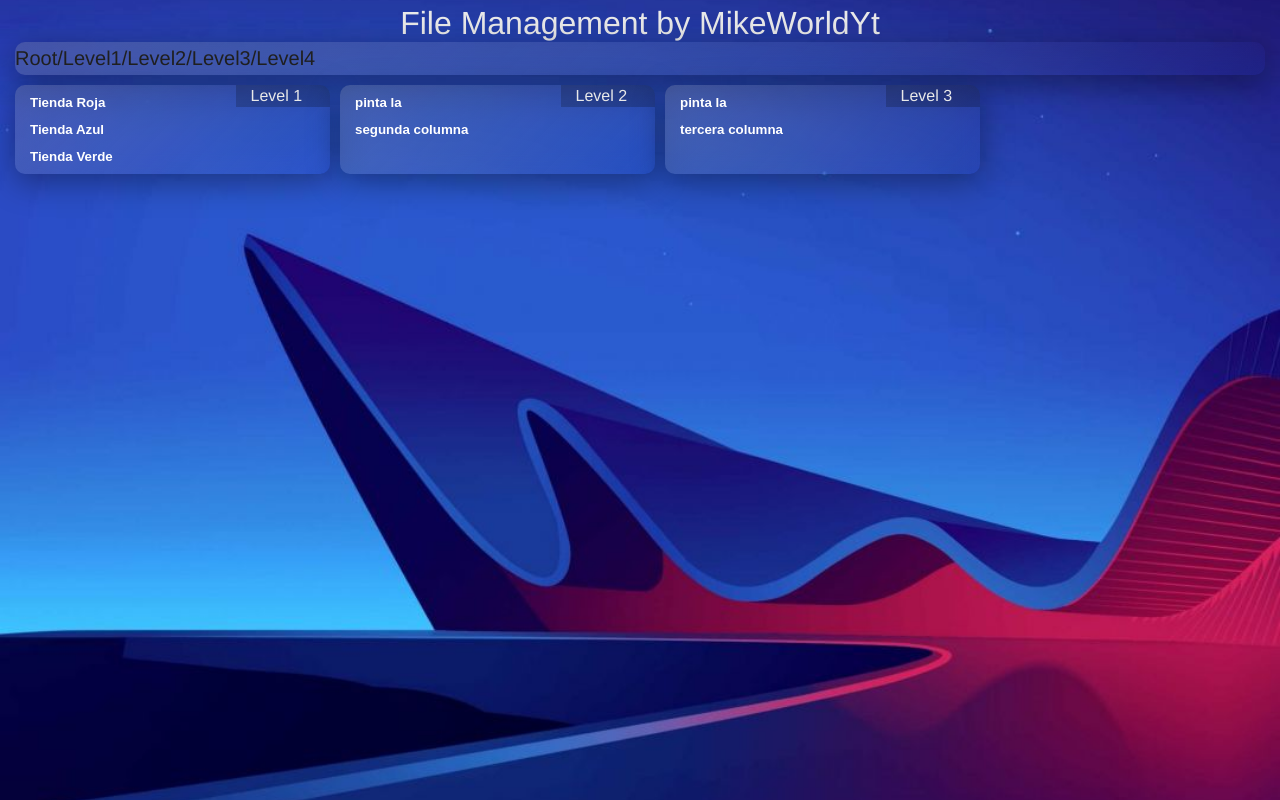
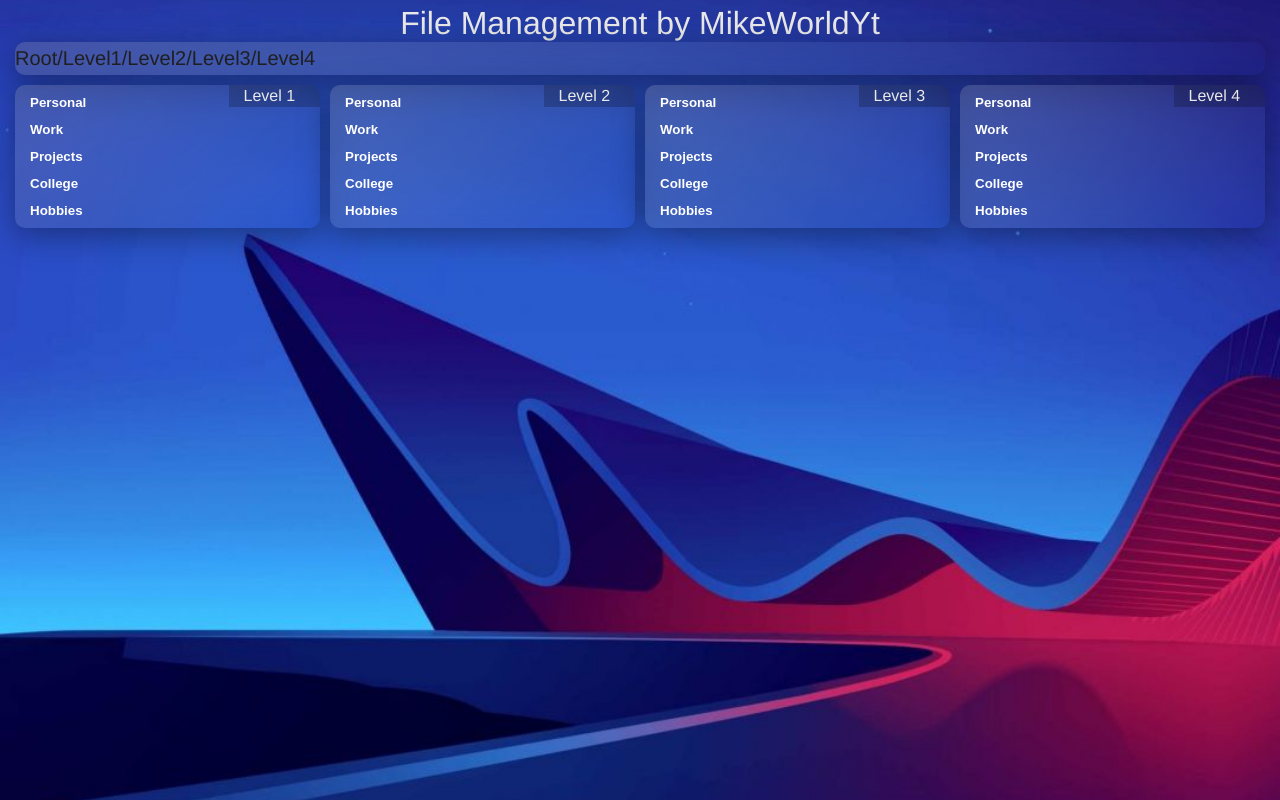
Before and after one commit to MikeWorldYt/Directory-react, a React (Vite) app: page / in a window 1280 px wide. Built offline with nearby package versions, Linux system fonts and the light colour scheme.

Commit message:
const alldata

```diff
--- a/src/components/column.jsx
+++ b/src/components/column.jsx
@@ -1,15 +1,11 @@
-import './styles/Components.css'
-import React, { useState } from 'react';
+import PropTypes from 'prop-types';
+import './styles/Components.css';
+import levelsData from './data';
 
-function Container(props) {
-  const levelsData = {
-    level1: ['Tienda Roja', 'Tienda Azul', 'Tienda Verde'],
-    level2: ['pinta la', 'segunda columna'],
-    level3: ['pinta la', 'tercera columna'],
-  //  level4: ['pinta la', 'cuarta columna'],
-  };
 
-  const data = levelsData[`level${props.id}`] || [];
+export default function Container(props) {
+  const allData = 'alldata' // modificar para pintar
+  const data = levelsData[allData] || []; // modificar para pintar aparte
   const hasData = data.length > 0;
 
   return (
@@ -23,7 +19,7 @@ function Container(props) {
             {data.map((item, index) => (
               <li key={index}>
                 <button>
-                  {item}
+                  {item.label}
                 </button>
               </li>
             ))}
@@ -34,4 +30,6 @@ function Container(props) {
   );
 }
 
-export default Container
+Container.propTypes = {
+  id: PropTypes.string.isRequired,
+};
--- /dev/null
+++ b/src/components/data.js
@@ -0,0 +1,19 @@
+// data.js
+const levelsData = {
+  alldata: [
+      { id: 100 , level: 1, label: 'Personal'},
+      { label: 'Work' },
+      { label: 'Projects' },
+      { label: 'College'},
+      { label: 'Hobbies'}
+    ],
+
+    Testing: [
+      { label: 'element 1' },
+      { label: 'element 2' },
+      { label: 'element 3' },
+      { label: 'element 4' }
+    ],
+};
+
+export default levelsData;
--- a/src/components/explorer.jsx
+++ b/src/components/explorer.jsx
@@ -1,7 +1,7 @@
 import Column from './column'
 import './styles/Components.css'
 
-function Explorer() {
+export default function Explorer() {
   return (
     <section id='explorer'>
       <Column id='1'/>
@@ -11,5 +11,3 @@ function Explorer() {
     </section>
   )
 }
-
-export default Explorer
```
